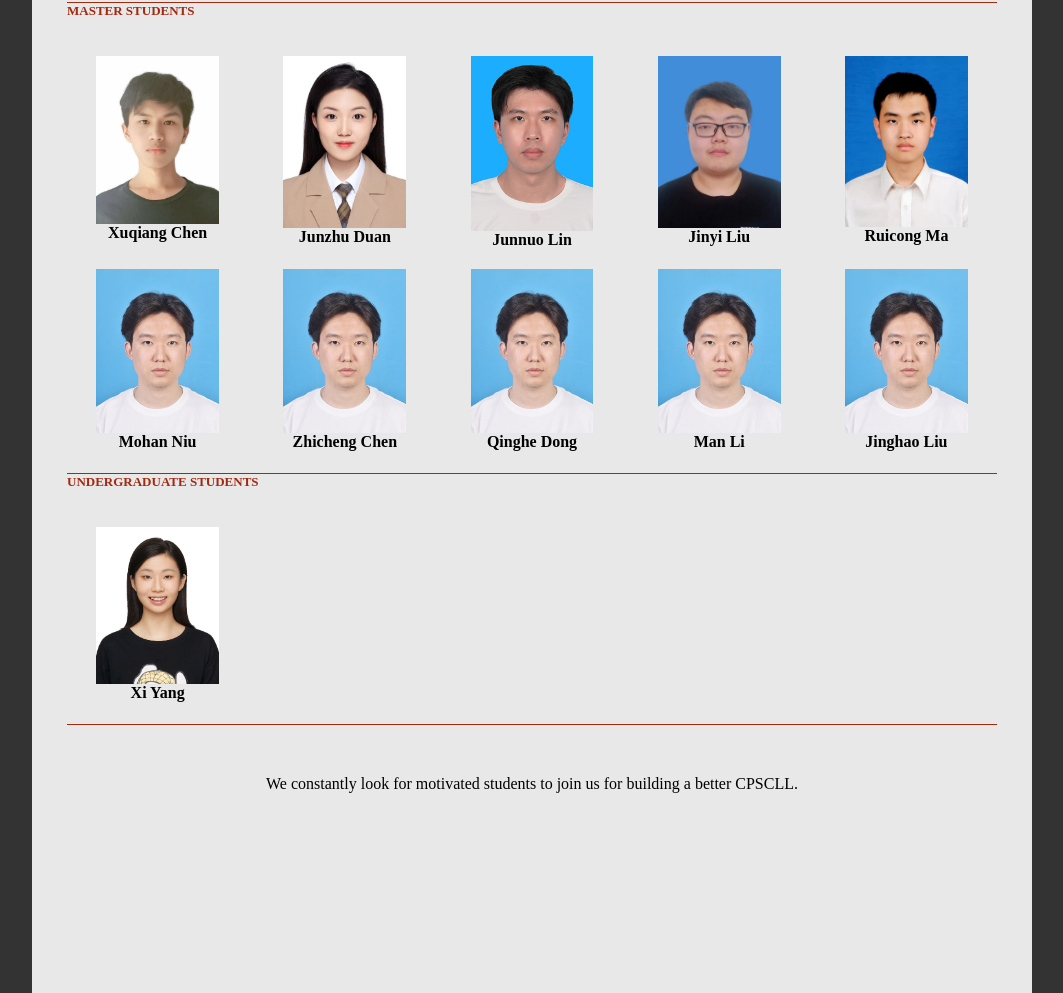
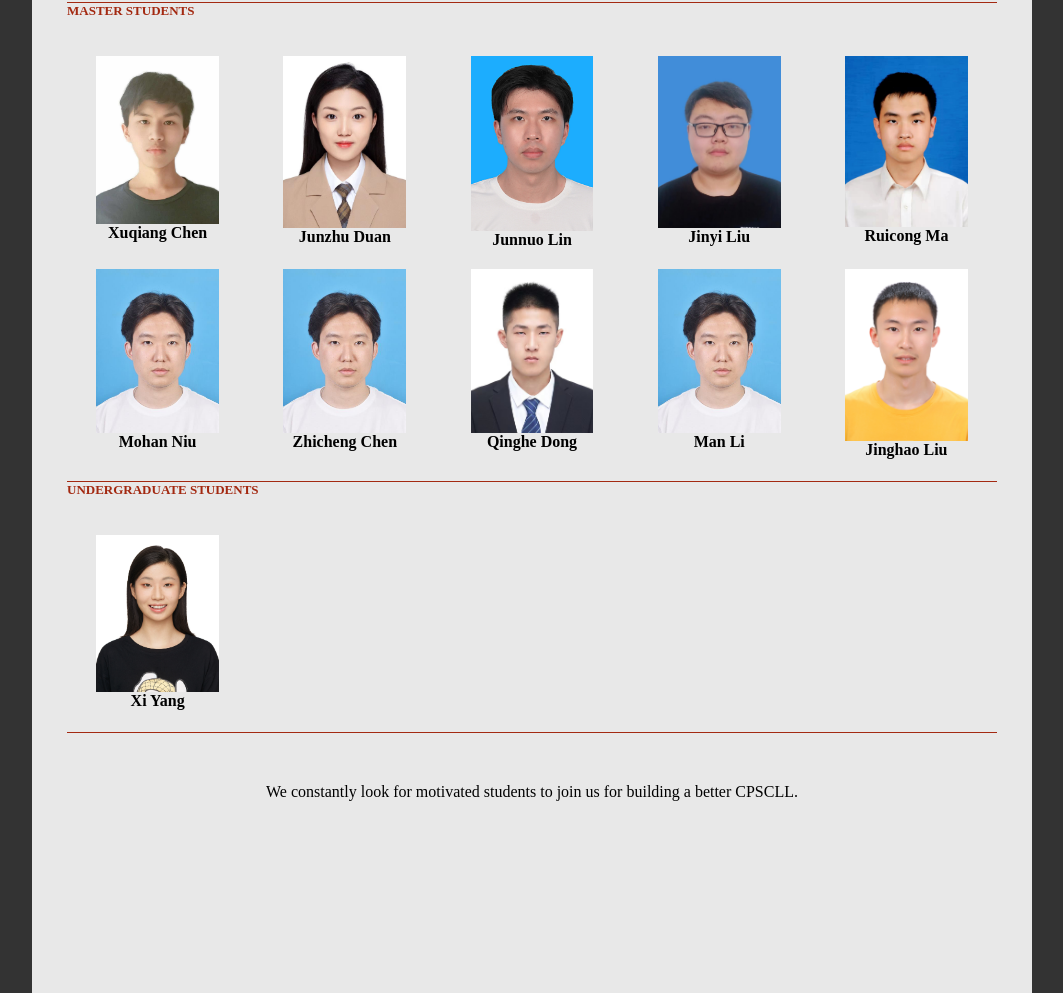
Before and after one commit to CPSCLL/CPSCLL.github.io, a plain HTML site: page people.html in a window 1280 px wide. Shown: the part 1007-2000 px from the top of the page, without its empty margins (108-1171 px from the left). Drawn offline with Linux system fonts and the light colour scheme.

Commit message:
Update people.html

```diff
--- a/people.html
+++ b/people.html
@@ -99,7 +99,7 @@
                     <span>Zhicheng Chen</span>
                 </li>
                 <li>
-                    <img src="./images/MohanNiu.jpeg" alt="">
+                    <img src="./images/QingheDong.jpg" alt="">
                     <span>Qinghe Dong</span>
                 </li>
                 <li>
@@ -107,7 +107,7 @@
                     <span>Man Li</span>
                 </li>
                 <li>
-                    <img src="./images/MohanNiu.jpeg" alt="">
+                    <img src="./images/JinghaoLiu.jpg" alt="">
                     <span>Jinghao Liu</span>
                 </li>
             </ul>
```
